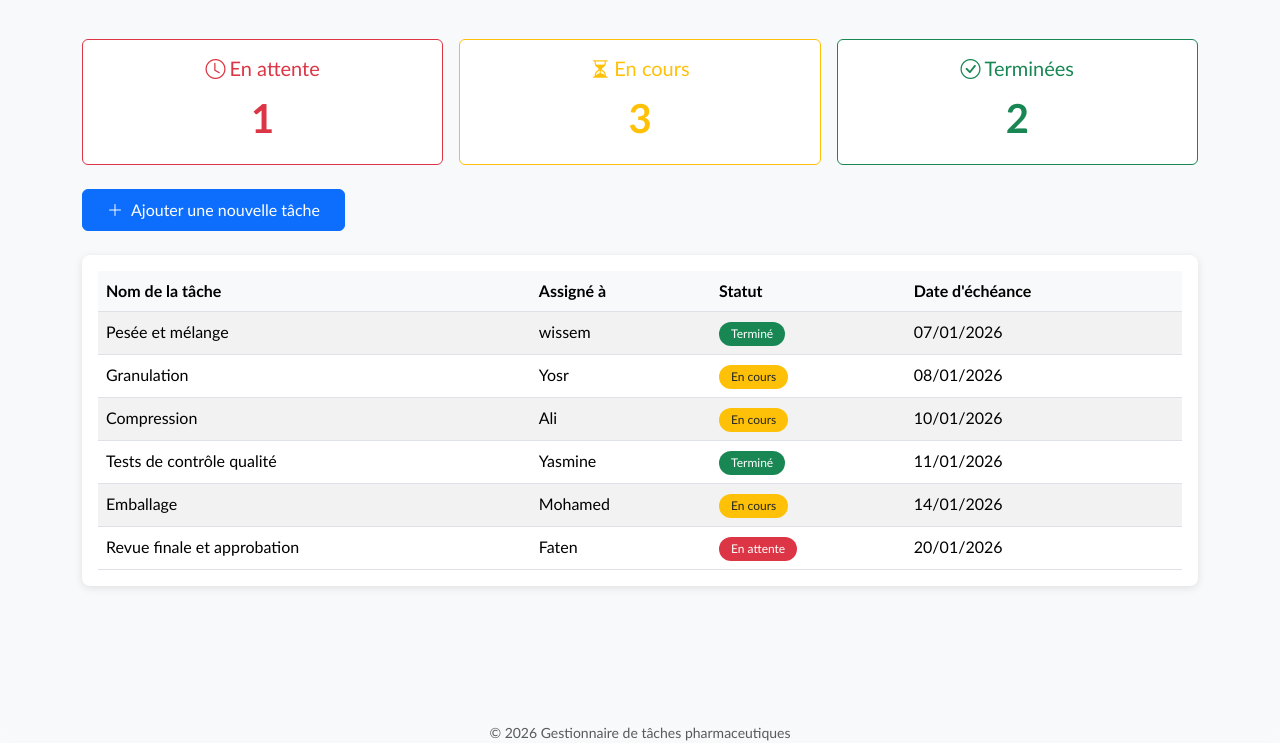
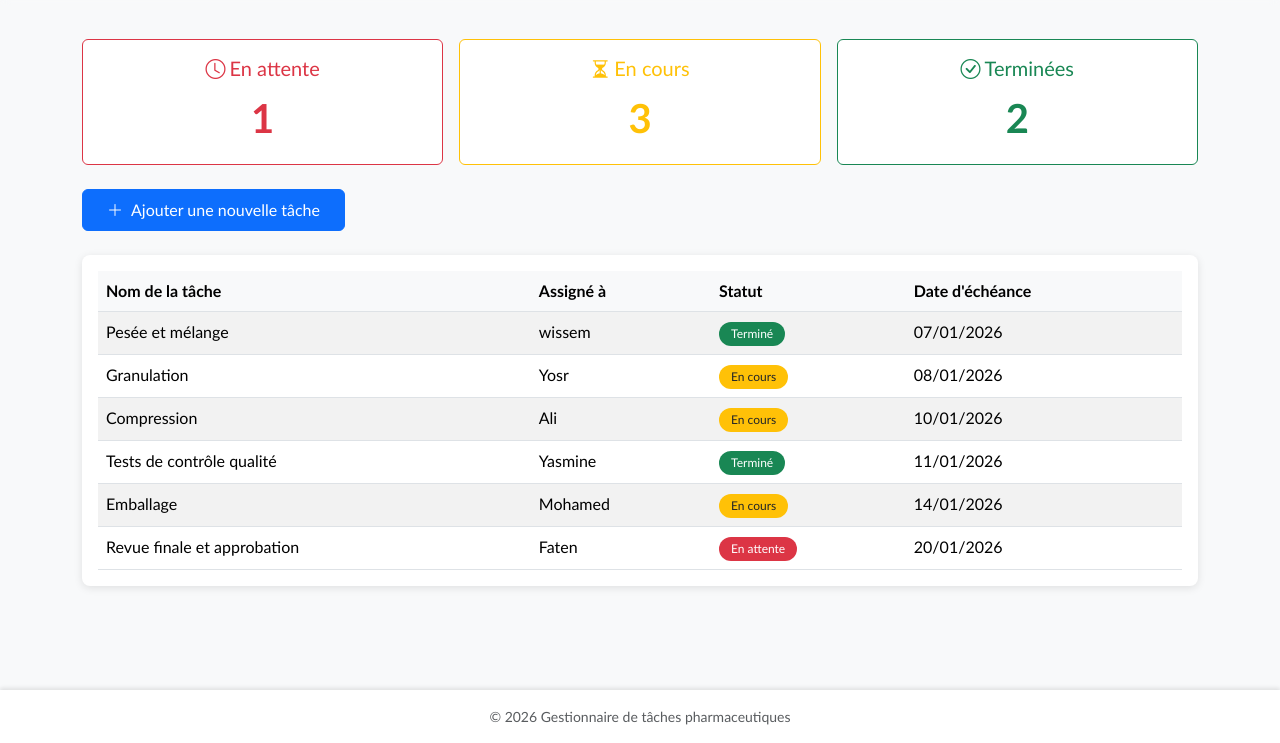
Before and after one commit to yosrmarzouki8-alt/mini-project, a plain HTML site: page liste-taches.html in a window 1280 px wide. Shown: the part 57-800 px from the top of the page. Drawn offline with nearby package versions, Linux system fonts and the light colour scheme.

Commit message:
update page ajout and page list

```diff
--- a/ajout-tache.css
+++ b/ajout-tache.css
@@ -171,7 +171,6 @@ header {
 
 /* Footer */
 footer {
-    background-color: var(--white-transparent);
-    backdrop-filter: blur(5px);
-    -webkit-backdrop-filter: blur(5px);
+    background-color: var(--navbar-bg);
+    padding: 1rem 0;
 }
--- a/liste-taches.css
+++ b/liste-taches.css
@@ -52,6 +52,7 @@ header {
 main {
     flex: 1;
     padding: 6rem 1rem 2rem 1rem;
+
 }
 
 /* Stats Cards */
@@ -180,7 +181,7 @@ main {
 
 /* Footer */
 footer {
-    background-color: var(--white-transparent);
-    backdrop-filter: blur(5px);
-    -webkit-backdrop-filter: blur(5px);
+    background-color: var(--navbar-bg);
+    padding: 1rem 0;
+    box-shadow: 0 -2px 4px var(--card-shadow);
 }
--- a/liste-taches.html
+++ b/liste-taches.html
@@ -166,7 +166,7 @@
     </main>
 
     <!-- mt-auto: push footer to bottom using flexbox -->
-    <footer class="mt-auto">
+    <footer class="py-3 mt-auto">
         <div class="container">
             <div class="row">
                 <div class="col-12 text-center">
```
Also changed, not shown: ajout-tache.html (+5 -3 lines), styles.css (line endings or trailing spaces).
